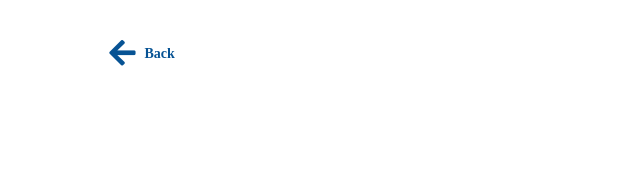
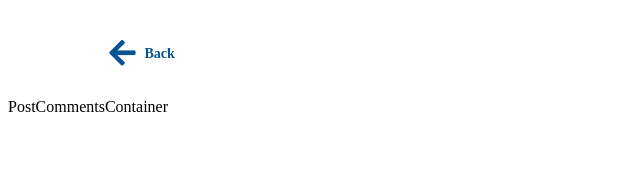
Before and after one commit to mackey7/PostsApp, a React (Create React App) app: page /user/1/1 in a window 1280 px wide. Shown: the top 188 px of the page, without its empty margins (0-640 px from the left). Built offline with nearby package versions, Linux system fonts and the light colour scheme; no server answers.

Commit message:
create PostCommentsContainer and switch with page

```diff
--- /dev/null
+++ b/src/Containers/PostDetailsContainer/PostCommentsContainer.tsx
@@ -0,0 +1,7 @@
+import React from 'react'
+
+export const PostCommentsContainer = () => {
+    return (
+        <div>PostCommentsContainer</div>
+    )
+}
--- a/src/Pages/PostDetailsPage.tsx
+++ b/src/Pages/PostDetailsPage.tsx
@@ -1,11 +1,13 @@
 import React from 'react'
 import { PostDetailsHeaderContainer } from '../Containers/PostDetailsContainer/PostDetailsHeaderContainer'
 import { PostDetailsContentContainer } from '../Containers/PostDetailsContainer/PostDetailsContentContainer'
+import { PostCommentsContainer } from '../Containers/PostDetailsContainer/PostCommentsContainer'
 export const PostDetailsPage = () => {
     return (
         <React.Fragment>
             <PostDetailsHeaderContainer />
             <PostDetailsContentContainer />
+            <PostCommentsContainer />
         </React.Fragment>
     )
 }
```
